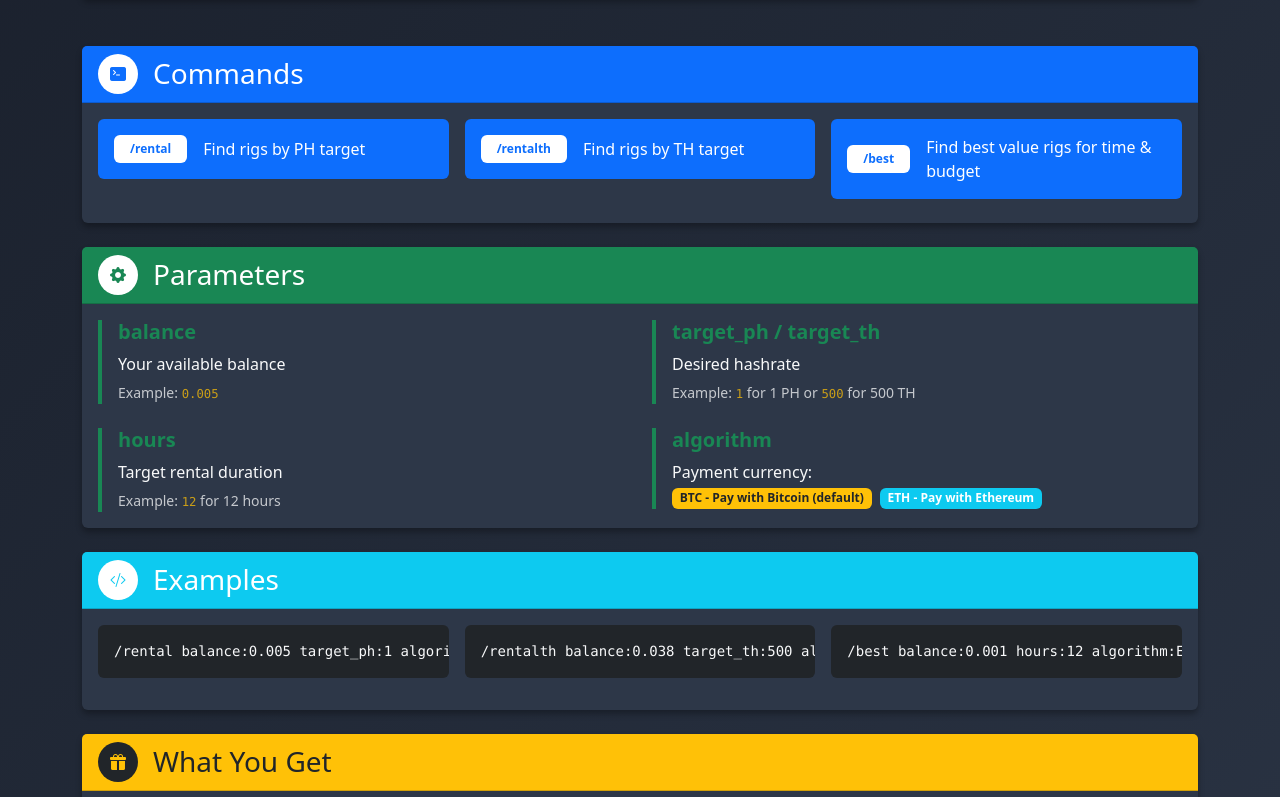
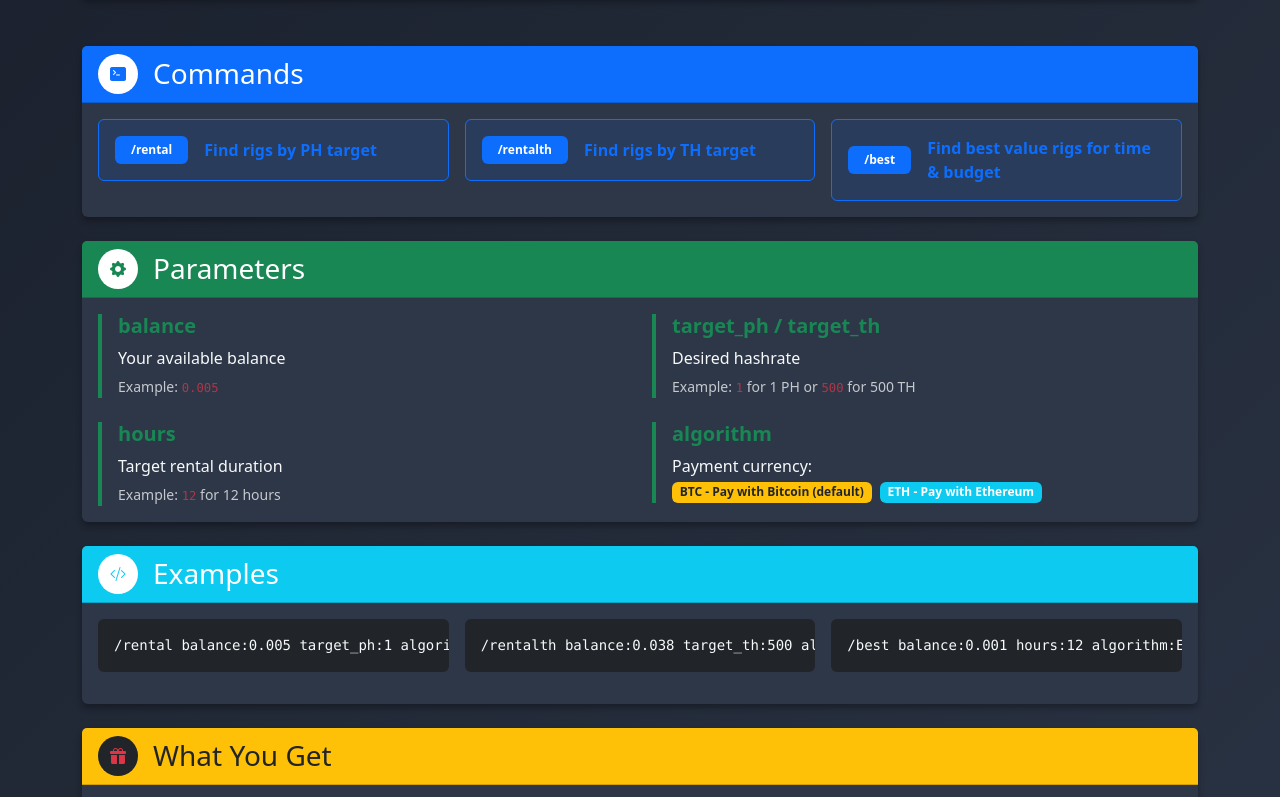
Before and after one commit to AkaCurtis/MRR-Rental-Finder, a plain HTML site: page index.html in a window 1280 px wide. Shown: the part 263-1060 px from the top of the page. Drawn offline with nearby package versions, Linux system fonts and the light colour scheme.

Commit message:
more text updates

```diff
--- a/index.html
+++ b/index.html
@@ -90,21 +90,33 @@
                     <div class="card-body">
                         <div class="row g-3">
                             <div class="col-lg-4">
-                                <div class="d-flex align-items-center mb-2 bg-primary text-white p-3 rounded">
-                                    <span class="badge bg-white text-primary px-3 py-2 me-3">/rental</span>
-                                    <span>Find rigs by PH target</span>
+                                <div class="card border-primary bg-primary bg-opacity-10">
+                                    <div class="card-body">
+                                        <div class="d-flex align-items-center">
+                                            <span class="badge bg-primary px-3 py-2 me-3">/rental</span>
+                                            <span class="text-primary fw-bold">Find rigs by PH target</span>
+                                        </div>
+                                    </div>
                                 </div>
                             </div>
                             <div class="col-lg-4">
-                                <div class="d-flex align-items-center mb-2 bg-primary text-white p-3 rounded">
-                                    <span class="badge bg-white text-primary px-3 py-2 me-3">/rentalth</span>
-                                    <span>Find rigs by TH target</span>
+                                <div class="card border-primary bg-primary bg-opacity-10">
+                                    <div class="card-body">
+                                        <div class="d-flex align-items-center">
+                                            <span class="badge bg-primary px-3 py-2 me-3">/rentalth</span>
+                                            <span class="text-primary fw-bold">Find rigs by TH target</span>
+                                        </div>
+                                    </div>
                                 </div>
                             </div>
                             <div class="col-lg-4">
-                                <div class="d-flex align-items-center mb-2 bg-primary text-white p-3 rounded">
-                                    <span class="badge bg-white text-primary px-3 py-2 me-3">/best</span>
-                                    <span>Find best value rigs for time & budget</span>
+                                <div class="card border-primary bg-primary bg-opacity-10">
+                                    <div class="card-body">
+                                        <div class="d-flex align-items-center">
+                                            <span class="badge bg-primary px-3 py-2 me-3">/best</span>
+                                            <span class="text-primary fw-bold">Find best value rigs for time & budget</span>
+                                        </div>
+                                    </div>
                                 </div>
                             </div>
                         </div>
@@ -131,21 +143,21 @@
                                 <div class="border-start border-success border-4 ps-3">
                                     <h5 class="fw-bold text-success">balance</h5>
                                     <p class="mb-1 text-light">Your available balance</p>
-                                    <small class="text-light opacity-75">Example: <code class="text-warning">0.005</code></small>
+                                    <small class="text-light opacity-75">Example: <code class="text-danger">0.005</code></small>
                                 </div>
                             </div>
                             <div class="col-md-6">
                                 <div class="border-start border-success border-4 ps-3">
                                     <h5 class="fw-bold text-success">target_ph / target_th</h5>
                                     <p class="mb-1 text-light">Desired hashrate</p>
-                                    <small class="text-light opacity-75">Example: <code class="text-warning">1</code> for 1 PH or <code class="text-warning">500</code> for 500 TH</small>
+                                    <small class="text-light opacity-75">Example: <code class="text-danger">1</code> for 1 PH or <code class="text-danger">500</code> for 500 TH</small>
                                 </div>
                             </div>
                             <div class="col-md-6">
                                 <div class="border-start border-success border-4 ps-3">
                                     <h5 class="fw-bold text-success">hours</h5>
                                     <p class="mb-1 text-light">Target rental duration</p>
-                                    <small class="text-light opacity-75">Example: <code class="text-warning">12</code> for 12 hours</small>
+                                    <small class="text-light opacity-75">Example: <code class="text-danger">12</code> for 12 hours</small>
                                 </div>
                             </div>
                             <div class="col-md-6">
@@ -199,7 +211,7 @@
                 <div class="card card-custom">
                     <div class="card-header bg-warning text-dark">
                         <div class="d-flex align-items-center">
-                            <div class="section-icon bg-dark text-warning">
+                            <div class="section-icon bg-dark text-danger">
                                 <i class="bi bi-gift-fill"></i>
                             </div>
                             <h3 class="mb-0">What You Get</h3>
@@ -236,7 +248,7 @@
                             </div>
                             <div class="col-md-6">
                                 <div class="d-flex align-items-start">
-                                    <i class="bi bi-currency-dollar text-warning me-2 mt-1"></i>
+                                    <i class="bi bi-currency-dollar text-danger me-2 mt-1"></i>
                                     <div>
                                         <h6 class="fw-bold mb-1">Real pricing</h6>
                                         <p class="mb-0 text-light opacity-75">With 3% renter fee included</p>
@@ -281,7 +293,7 @@
                                 <div class="card" style="background-color: #1a202c; border: 1px solid #4a5568;">
                                     <div class="card-body">
                                         <div class="d-flex align-items-center mb-2">
-                                            <i class="bi bi-currency-bitcoin text-warning fs-4 me-2"></i>
+                                            <i class="bi bi-currency-bitcoin text-danger fs-4 me-2"></i>
                                             <h6 class="mb-0 text-light fw-bold">Bitcoin (BTC)</h6>
                                         </div>
                                         <div class="d-flex align-items-center justify-content-between">
```
